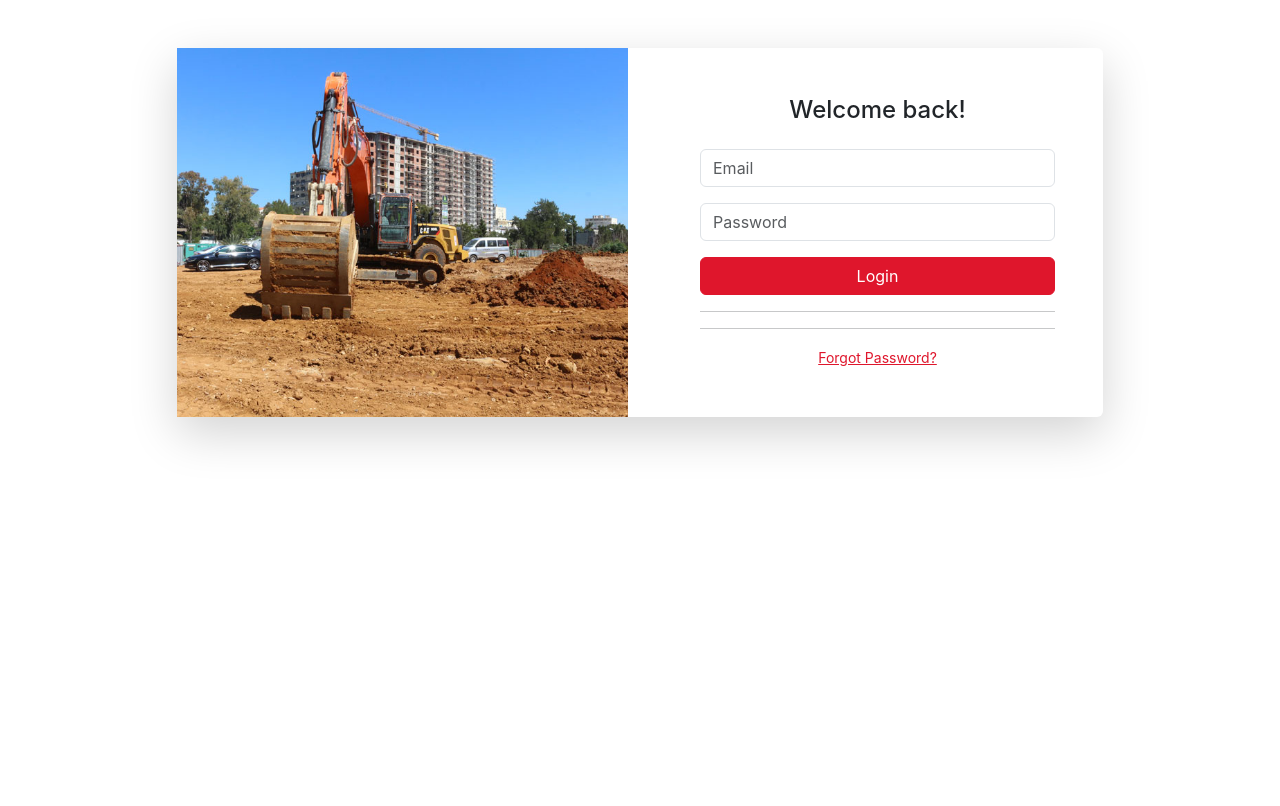
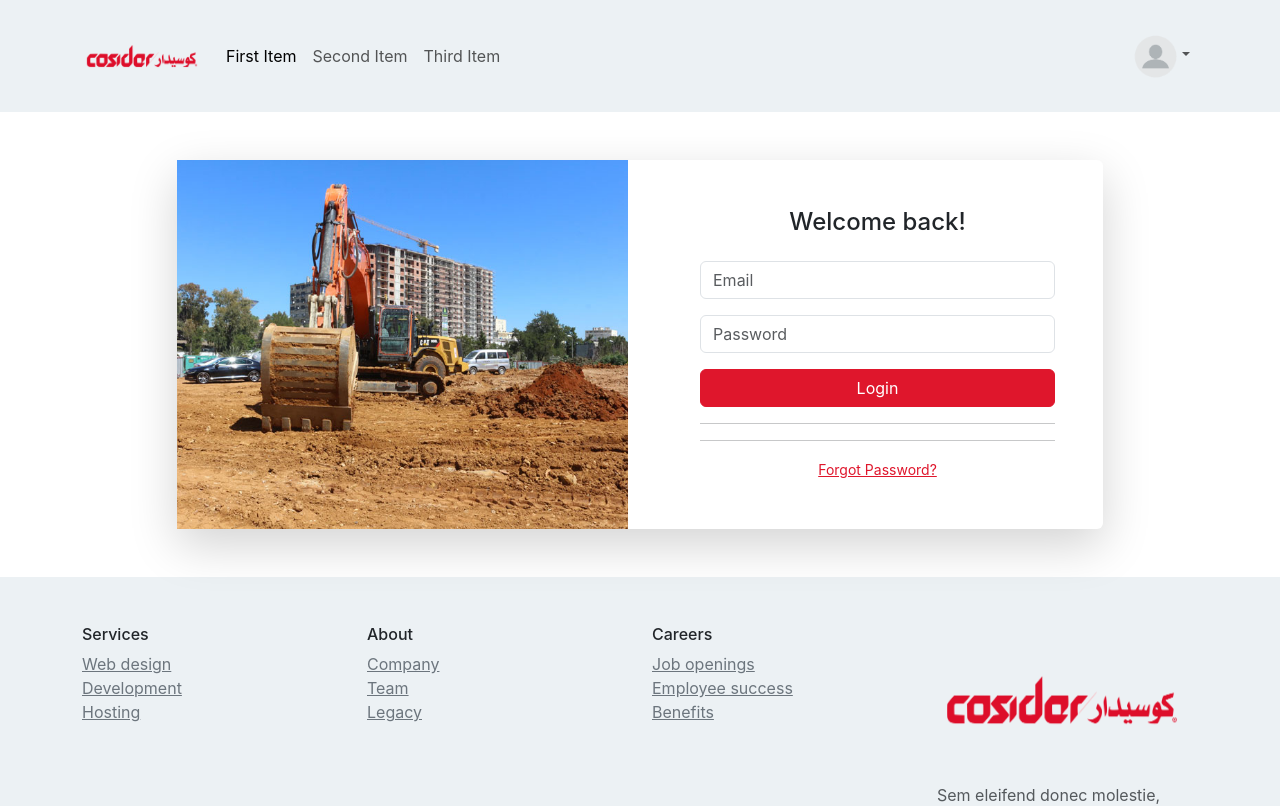
Before and after one commit to DjennaouiRaouf/react_application, a React (Create React App) app: page / in a window 1280 px wide. Shown: the top 806 px of the page. Built offline with nearby package versions, Linux system fonts and the light colour scheme.

Commit message:
Initial commit

```diff
--- a/src/App.tsx
+++ b/src/App.tsx
@@ -16,9 +16,10 @@ function App() {
 
     return (
     <div className="App">
+        <NavigationBar/>
         <Login/>
         <MessageToast/>
-
+        <Footer/>
 
     </div>
   );
--- a/src/components/base/Login/Login.tsx
+++ b/src/components/base/Login/Login.tsx
@@ -37,7 +37,7 @@ const Login: React.FC = () => {
     if(email !== "" && password !== ""){
       dispatch(openMessageToast({code:Code.SUCCESS,title:"Login",text:"loggin sucessfull"}))
     }else{
-      dispatch(openMessageToast({code:Code.ERROR,title:"login",text:"email or password is not valid"}))
+      dispatch(openMessageToast({code:Code.ERROR,title:"login",text:"email or password is empty"}))
     }
 
   }
--- a/src/components/base/MessageToast/MessageToast.tsx
+++ b/src/components/base/MessageToast/MessageToast.tsx
@@ -13,7 +13,7 @@ const MessageToast: React.FC = () => {
     const { show,code,title,text } = useSelector((state: RootState) => state.messageToast);
 
     return(
-        <ToastContainer position="bottom-end" className="p-3" style={{ position:"absolute",zIndex:1}}>
+        <ToastContainer  className="p-3" style={{  position: "fixed", bottom: "20px", right: "30px",zIndex:1 }}>
         <Toast onClose={() => dispatch(closeMessageToast())} show={show} delay={3000} autohide >
             <Toast.Header>
                 <svg
```
